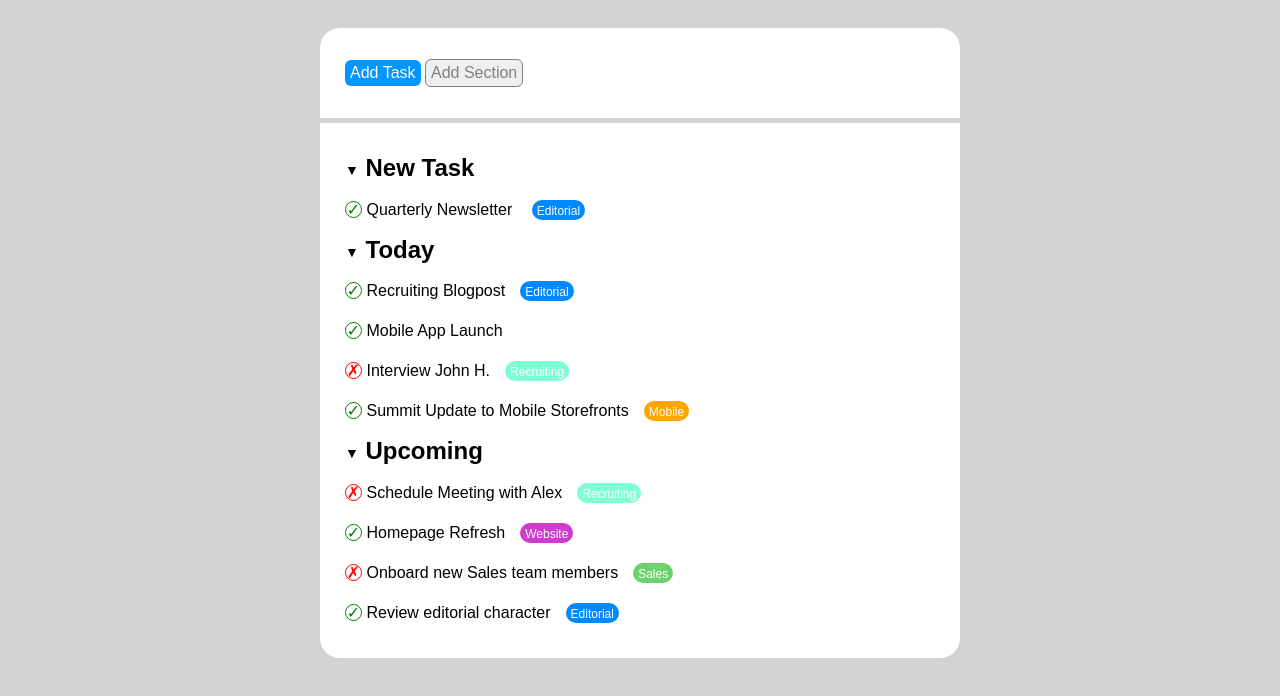
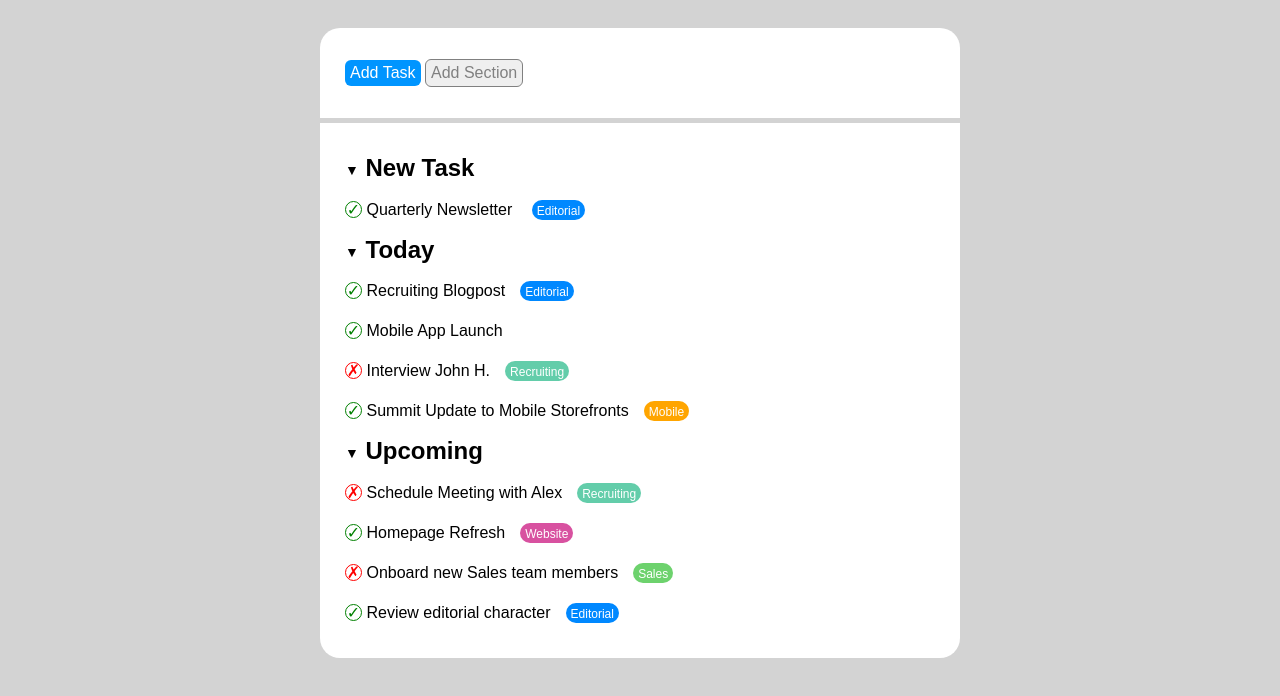
Before and after one commit to NicolaPlacentino/html-css-toboolist, a plain HTML site: page index.html in a window 1280 px wide. Shown: the part 102-798 px from the top of the page. Drawn offline with Linux system fonts and the light colour scheme.

Commit message:
changed label colors

```diff
--- a/style.css
+++ b/style.css
@@ -72,7 +72,7 @@ body{
 }
 
 .recruiting{
-    background-color: aquamarine;
+    background-color: rgb(99, 205, 170);
 }
 
 .mobile{
@@ -80,7 +80,7 @@ body{
 }
 
 .website{
-    background-color: rgb(206, 59, 206);
+    background-color: rgb(216, 81, 160);
 }
 
 .sales{
```
